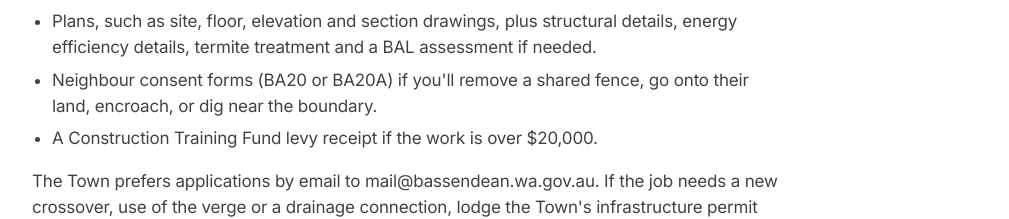
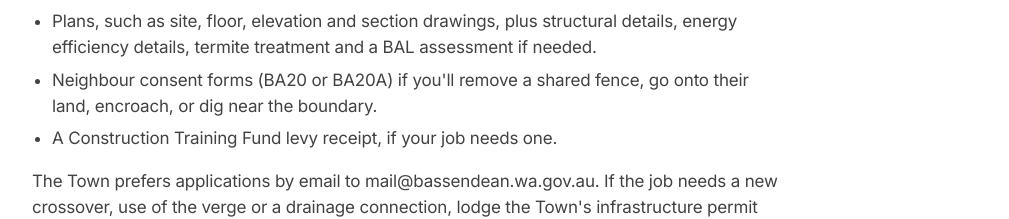
Before and after one commit to rossdelport/grannyflatpermit, a plain HTML site: page town-of-bassendean-granny-flat-rules.html in a window 1280 px wide. Shown: the part 1684-1903 px from the top of the page, without its empty margins (42-1051 px from the left). Drawn offline with Linux system fonts and the light colour scheme.

Commit message:
Tidy 28 Nov 2026 guide
Co-Authored-By: Claude Opus 5.5 <noreply@anthropic.com>
Claude-Session: https://claude.ai/code/session_015CbzS5xtWi3K5uCgu2Mf2N

```diff
--- a/town-of-bassendean-granny-flat-rules.html
+++ b/town-of-bassendean-granny-flat-rules.html
@@ -67,7 +67,7 @@
 <li>An owner-builder certificate, or the builder's home indemnity insurance certificate, if the work is over $20,000.</li>
 <li>Plans, such as site, floor, elevation and section drawings, plus structural details, energy efficiency details, termite treatment and a BAL assessment if needed.</li>
 <li>Neighbour consent forms (BA20 or BA20A) if you'll remove a shared fence, go onto their land, encroach, or dig near the boundary.</li>
-<li>A Construction Training Fund levy receipt if the work is over $20,000.</li>
+<li>A Construction Training Fund levy receipt, if your job needs one.</li>
 </ul>
 <p>The Town prefers applications by email to mail@bassendean.wa.gov.au. If the job needs a new crossover, use of the verge or a drainage connection, lodge the Town's infrastructure permit form too. Check your size with the <a href="/granny-flat-size-calculator">granny flat size calculator</a>.</p>
 <h2>Sources</h2><ul class="sources"><li><a href="https://www.bassendean.wa.gov.au/Profiles/bassendean/Assets/ClientData/Document-Centre/Building_Services/Information_Sheets/Building_or_Altering_a_Dwelling_or_Ancillary_Accomodation_.pdf" rel="noopener">Building or altering a dwelling or ancillary accommodation: information sheet, Town of Bassendean</a></li><li><a href="https://www.planning.wa.gov.au/docs/default-source/planning-reform/pr-info-sheet-granny-flat.pdf?sfvrsn=31c1ea2d_4" rel="noopener">Ancillary dwelling (granny flat) information sheet, Department of Planning WA</a></li></ul></article>
```
